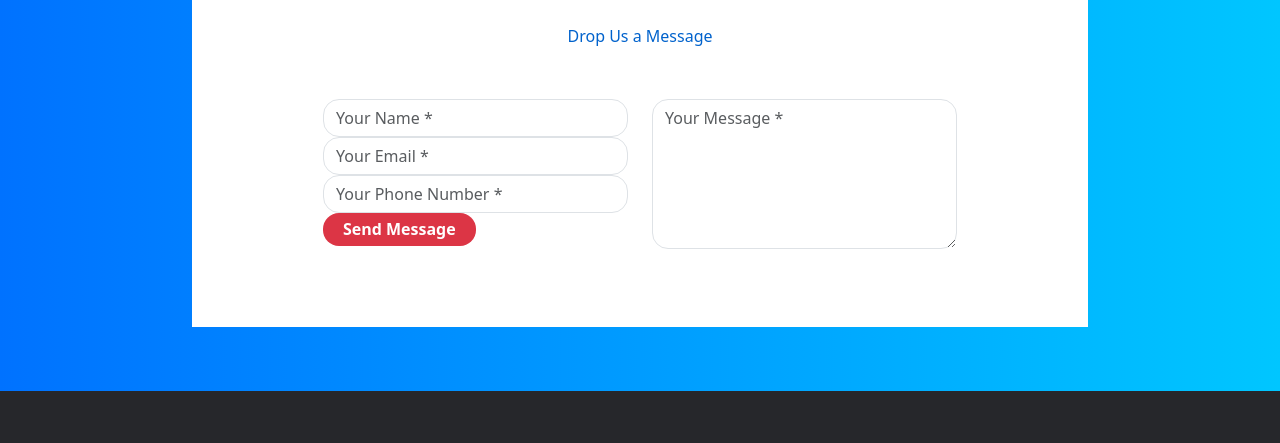
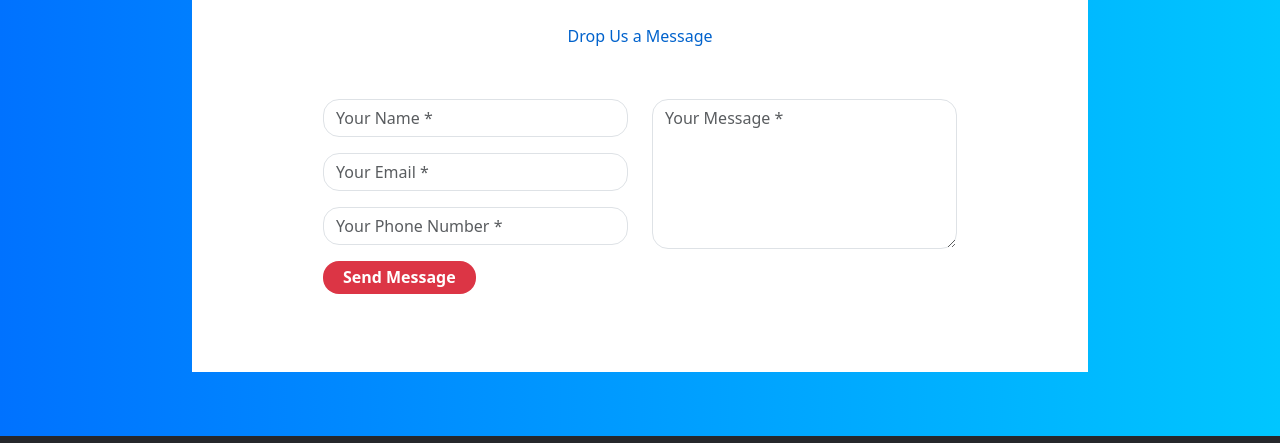
Before and after one commit to dream436/IT-inisitute, a plain HTML site: page contact.html in a window 1280 px wide. Shown: the part 352-795 px from the top of the page. Drawn offline with nearby package versions, Linux system fonts and the light colour scheme.

Commit message:
Update contact.html

```diff
--- a/contact.html
+++ b/contact.html
@@ -189,13 +189,13 @@
             <h3>Drop Us a Message</h3>
             <div class="row">
                 <div class="col-md-6">
-                    <div class="form-group">
+                    <div class="form-group mb-3">
                         <input type="text" name="txtName" class="form-control" placeholder="Your Name *" value="" />
                     </div>
-                    <div class="form-group">
+                    <div class="form-group mb-3">
                         <input type="text" name="txtEmail" class="form-control" placeholder="Your Email *" value="" />
                     </div>
-                    <div class="form-group">
+                    <div class="form-group mb-3">
                         <input type="text" name="txtPhone" class="form-control" placeholder="Your Phone Number *"
                             value="" />
                     </div>
```
